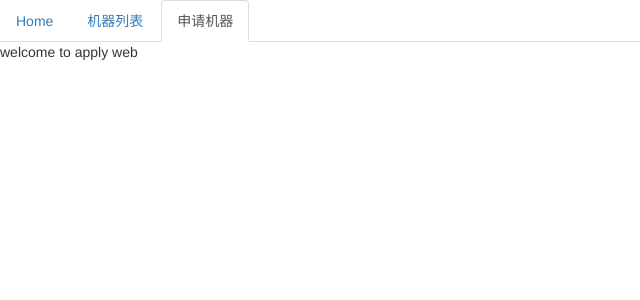
After one commit to gqdw/zm_cmdb, a Django app: page /main/apply in a window 1280 px wide. The commit adds this page. Shown: the top 300 px of the page, without its empty margins (0-640 px from the left). Run offline with Django 3.2, Linux system fonts and the light colour scheme; some libraries are stand-ins or nearby versions.

Commit message:
add apply view,template

```diff
--- /dev/null
+++ b/zm_cmdb/main/templates/apply.html
@@ -0,0 +1,14 @@
+{% load bootstrap3 %}
+
+{% bootstrap_css %}
+{% bootstrap_javascript %}
+{% bootstrap_messages %}
+
+<ul class="nav nav-tabs">
+  <li role="presentation"><a href="#">Home</a></li>
+  <li role="presentation"><a href="/main/list">机器列表</a></li>
+  <li role="presentation" class="active"><a href="/main/apply">申请机器</a></li>
+</ul>
+
+
+<p> welcome to apply web</p>
--- a/zm_cmdb/main/templates/index.html
+++ b/zm_cmdb/main/templates/index.html
@@ -7,7 +7,7 @@
 <ul class="nav nav-tabs">
   <li role="presentation" class="active"><a href="#">Home</a></li>
   <li role="presentation"><a href="/main/list">机器列表</a></li>
-  <li role="presentation"><a href="#">Messages</a></li>
+  <li role="presentation"><a href="/main/apply">申请机器</a></li>
 </ul>
 
 <div class="container">
--- a/zm_cmdb/main/templates/list.html
+++ b/zm_cmdb/main/templates/list.html
@@ -7,7 +7,7 @@
 <ul class="nav nav-tabs">
   <li role="presentation"><a href="/">Home</a></li>
   <li role="presentation" class="active"><a href="/main/list">机器列表</a></li>
-  <li role="presentation"><a href="#">Messages</a></li>
+  <li role="presentation"><a href="/main/apply">申请机器</a></li>
 </ul>
 <body>
 
--- a/zm_cmdb/main/urls.py
+++ b/zm_cmdb/main/urls.py
@@ -8,5 +8,6 @@ urlpatterns = [
     url(r'^list/', views.list_host, name='list_host'),
 	url(r'^out/', views.output_data, name='output_data'),
 	url(r'^zabbix', views.ismonitor, name='ismonitor'),
+	url(r'^apply', views.apply, name='apply'),
 
 ]
--- a/zm_cmdb/main/views.py
+++ b/zm_cmdb/main/views.py
@@ -57,3 +57,6 @@ def ismonitor(request):
 #	print request.path
 	return HttpResponseRedirect('/main/list/')
 	# return HttpResponse('zabbix status is ok')
+
+def apply(request):
+	return render(request, 'apply.html')
```
